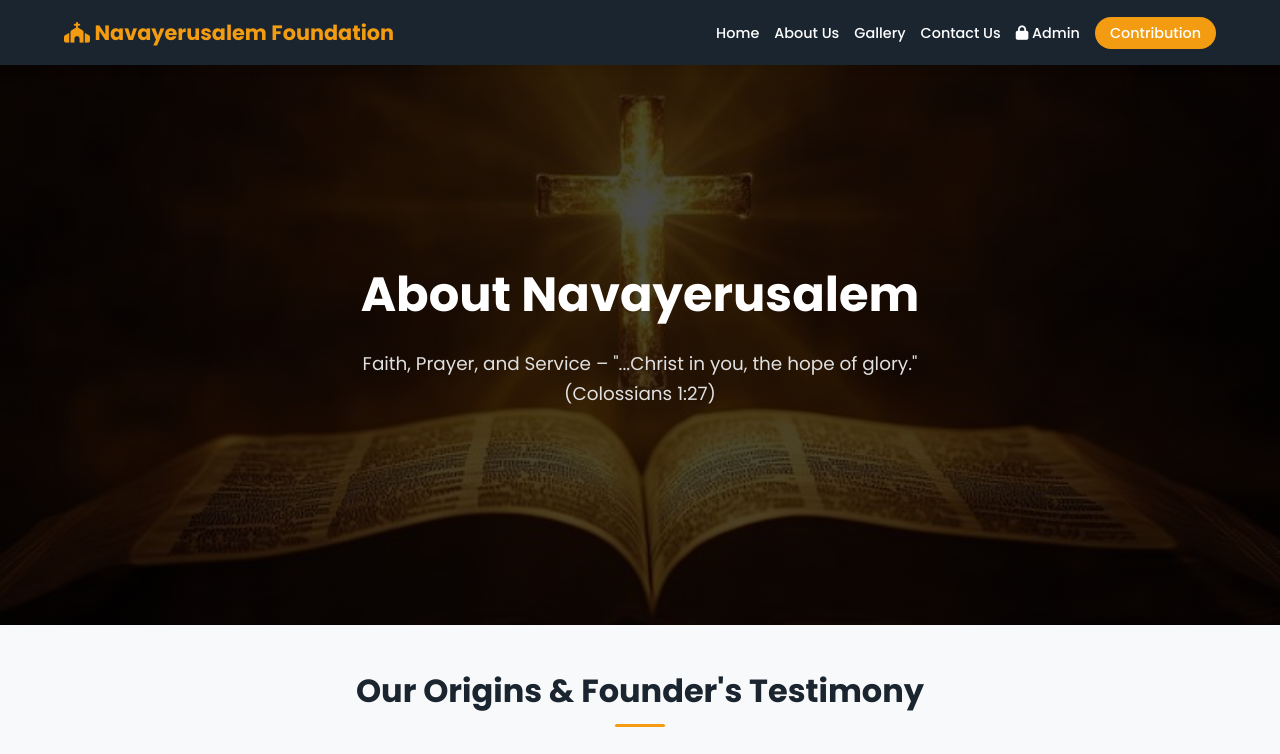
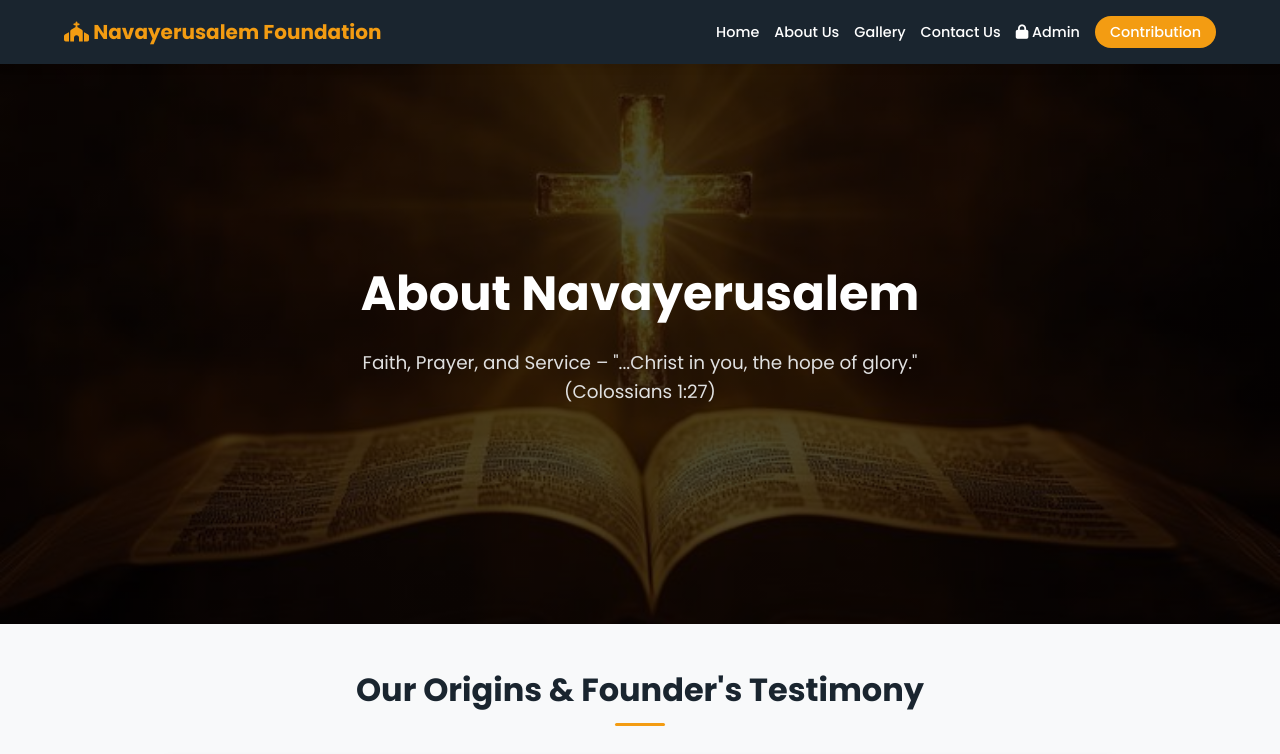
Before and after one commit to itz251/NPS, a website: page about.html in a window 1280 px wide. Shown: the top 754 px of the page. Drawn offline with Linux system fonts and the light colour scheme; no server answers.

Commit message:
Updated website content

```diff
--- a/about.html
+++ b/about.html
@@ -12,7 +12,7 @@
 
     <!-- Navigation -->
     <nav>
-        <a href="index.html" class="logo"><i class="fa-solid fa-church text-amber-400 text-xl"></i>  Navayerusalem Foundation</a>
+        <a href="index.html" class="logo" style="font-size: 20px;"><i class="fa-solid fa-church text-amber-400 text-xl"></i>  Navayerusalem Foundation</a>
         <div class="menu-toggle" onclick="toggleMenu()"><i class="fa fa-bars"></i></div>
         <ul class="nav-links" id="nav-links">
             <li><a href="index.html">Home</a></li>
```
Also changed, not shown: gallery.html (+1 -1 lines), index.html (+1 -1 lines).
